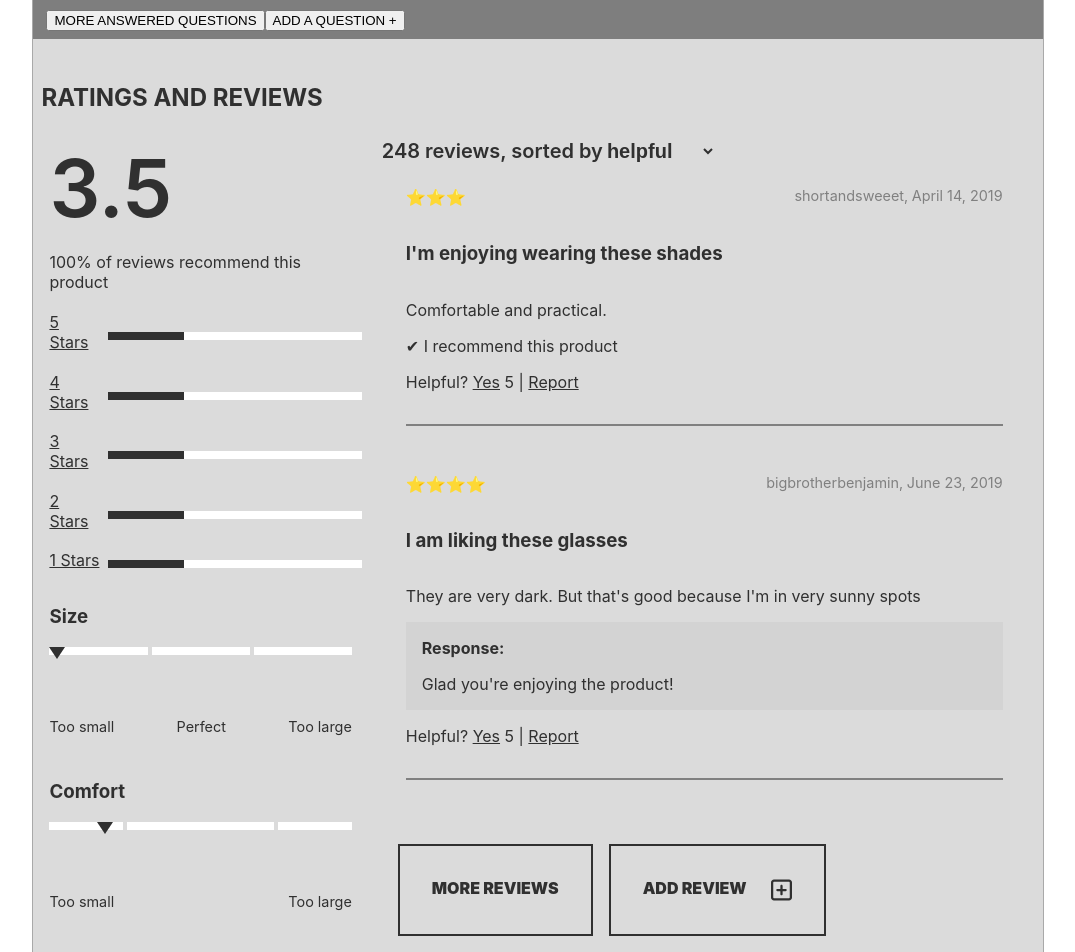
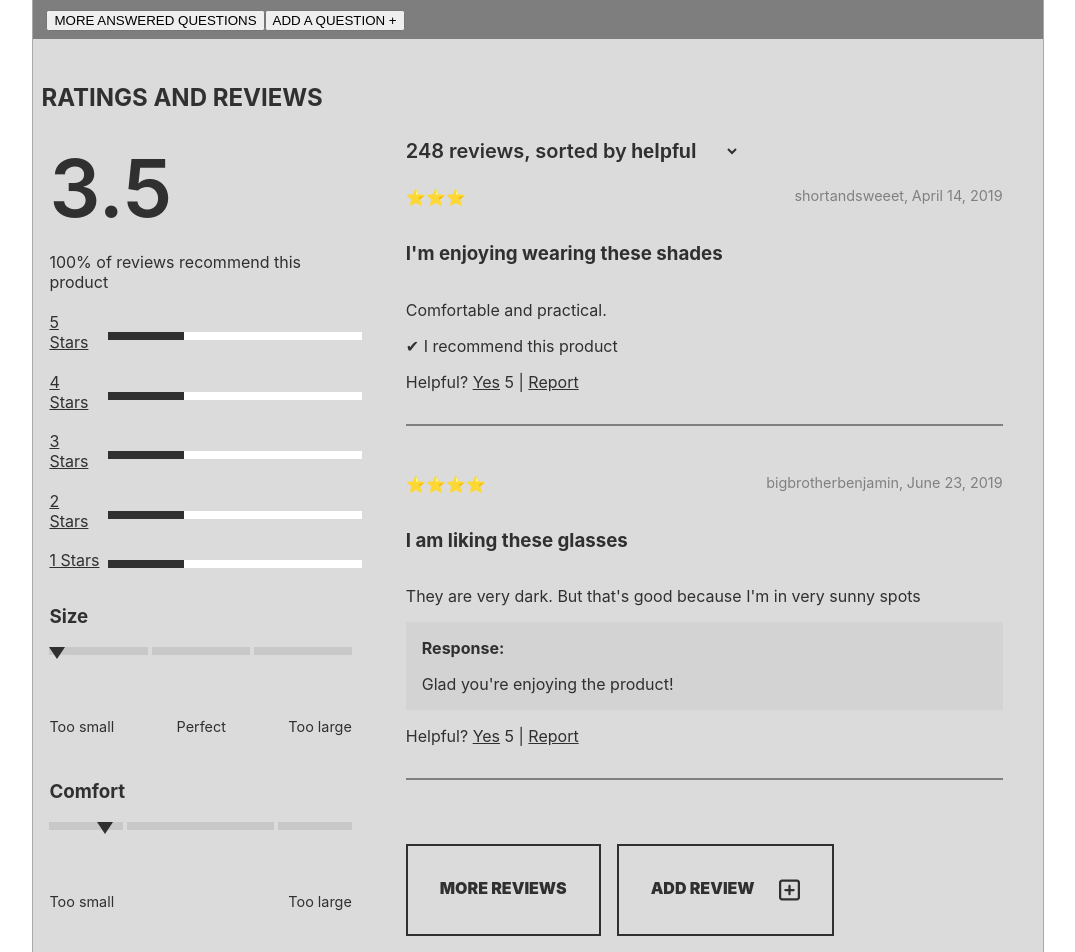
Before and after one commit to derivatively-dynamos/aix-en-provence, a React app: page / in a window 1280 px wide. Shown: the part 2540-3492 px from the top of the page, without its empty margins (102-1177 px from the left). Built offline with nearby package versions, Linux system fonts and the light colour scheme.

Commit message:
Align Review List components

```diff
--- a/src/components/ratings-and-reviews/ComfortSlider.jsx
+++ b/src/components/ratings-and-reviews/ComfortSlider.jsx
@@ -43,7 +43,7 @@ const ReviewCont = styled(Container)`
 `
 const ReviewBar = styled.div`
   max-height: .5em;
-  border: .25em solid white;
+  border: .25em solid #c8c8c8;
 `
 
 const Indicator = styled.div`
--- a/src/components/ratings-and-reviews/ReviewList.jsx
+++ b/src/components/ratings-and-reviews/ReviewList.jsx
@@ -39,7 +39,7 @@ const BtnCont = styled.div`
   flex-direction: row;
   gap: 1em;
   padding-top: 2.5em;
-  padding-left: 1em;
+  padding-left: 1.5em;
 `
 
 const Btn = styled.div`
--- a/src/components/ratings-and-reviews/SizeSlider.jsx
+++ b/src/components/ratings-and-reviews/SizeSlider.jsx
@@ -46,7 +46,7 @@ const ReviewCont = styled(Container)`
 `
 const ReviewBar = styled.div`
   max-height: .5em;
-  border: .25em solid white;
+  border: .25em solid #c8c8c8;
 `
 const Indicator = styled.div`
   position: absolute;
--- a/src/components/ratings-and-reviews/SortBy.jsx
+++ b/src/components/ratings-and-reviews/SortBy.jsx
@@ -4,16 +4,20 @@ import styled from 'styled-components';
 
 const SortBy = () => {
   return (
-    <div>
+    <Container>
       <Inline>248 reviews, sorted by</Inline>
       <Selector>
         <option>helpful</option>
         <option>newest</option>
         <option>relevance</option>
       </Selector>
-    </div>
+    </Container>
   )
 }
+
+const Container = styled.div`
+  padding-left: 1.5em;
+`
 
 const Inline = styled.div`
   display: inline;
```
